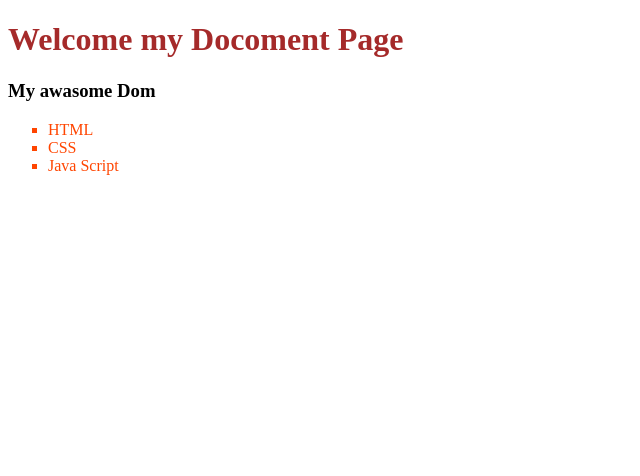
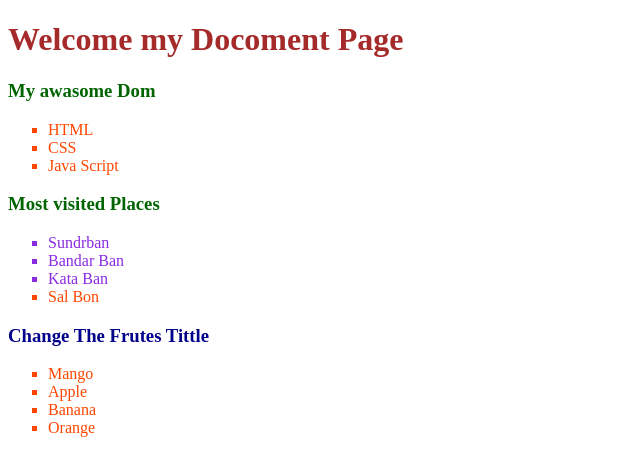
Before and after one commit to hellosiyam/mi-5-mo-24-repo, a plain HTML site: page index.html in a window 1280 px wide. Shown: the whole page, without its empty margins (0-640 px from the left). Drawn offline with Linux system fonts and the light colour scheme.

Commit message:
moudiol-24

```diff
--- a/index.html
+++ b/index.html
@@ -5,24 +5,57 @@
     <meta name="viewport" content="width=device-width, initial-scale=1.0">
     <title>Document</title>
     <link rel="stylesheet" href="styles/style.css">
+    <style>
+        .vesited-places{
+                color: blueviolet;
+        }
+        #frutes-tittle{
+            color: darkblue;
+        }
+    </style>
 </head>
 <body>
     <header><h1>Welcome my Docoment Page</h1></header>
     <main>
+        <section>
             <h3>My awasome Dom</h3>
             <ul>
                 <li>HTML</li>
                 <li>CSS</li>
                 <li>Java Script</li>
             </ul>
+        </section>
+        <section>
+            <h3>Most visited Places</h3>
+            <ul>
+                <li class="vesited-places">Sundrban</li>
+                <li class="vesited-places">Bandar Ban</li>
+                <li class="vesited-places">Kata Ban</li>
+                <li>Sal Bon</li>
+            </ul>
+        </section>
+        <section>
+            <h3 id="frutes-tittle">Frutes list i've like</h3>
+            <ul>
+                <li>Mango</li>
+                <li>Apple</li>
+                <li>Banana</li>
+                <li>Orange</li>
+            </ul>
+        </section>
     </main>
     <script src="js/dom.js"></script>
     <script>
-        const getLi = document.getElementsByTagName("li")
-        for(const li of getLi){
-            console.log(li.innerText);
+        // const getLi = document.getElementsByTagName("li")
+        // for(const li of getLi){
+        //     console.log(li.innerText);
+        // }
+        const places = document.getElementsByClassName("vesited-places");
+        for(const place of places){
+            console.log(place.innerText);
         }
-
+        const frutes =document.getElementById("frutes-tittle");
+        frutes.innerText = "Change The Frutes Tittle    "
     </script>
 </body>
 </html>
--- a/styles/style.css
+++ b/styles/style.css
@@ -1,5 +1,8 @@
 h1{
     color: brown;
+}
+h3{
+    color:darkgreen;
 }
 li{
     list-style: square;
```
Lines whose indentation alone changed are shown as unchanged.
